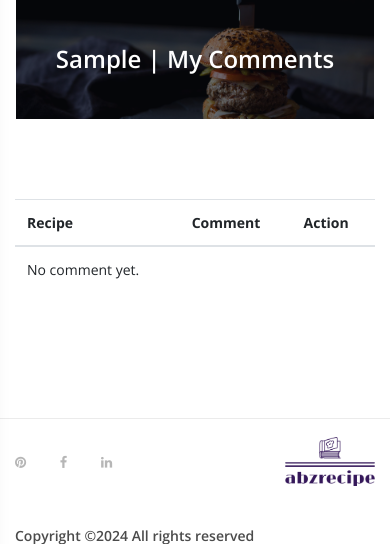
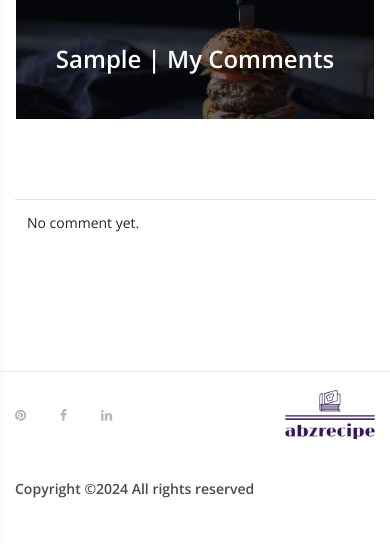
Before and after one commit to Rafz9Abz9/AbzRecipe, a Django app: page /recipes/user/comments/ in a window 390 px wide. Shown: the part 151-695 px from the top of the page. Run offline with Django 4.2, Linux system fonts and the light colour scheme; the visitor is signed in with stand-in values (Sample User, id 1); data that the repository does not hold is empty; some libraries are stand-ins or nearby versions.

Commit message:
Fixed comment UI CSS

```diff
--- a/recipe/templates/comments/comments.html
+++ b/recipe/templates/comments/comments.html
@@ -22,7 +22,7 @@
     <div class="section-padding-80">
         <div class="container">
             <table class="table table-mobile">
-                <thead>
+                <thead class="d-none d-md-block">
                     <tr>
                         <th>Recipe</th>
                         <th>Comment</th>
@@ -33,24 +33,24 @@
                 <tbody>
                     {% if comments %}
                         {%for comment in comments%}
-                            <tr>
-                                <td>
-                                    <div class="">
+                            <tr class="row">
+                                <td class="col-12 col-md-4">
+                                    <div>
                                         <a href="#" class="mr-1">
                                             <img src="{{ comment.recipe.image.url }}" alt="recipe image" width="60">
                                         </a>
-
-                                        <<span class="ml-1 text-nowrap">
+                                        <span class="ml-1 text-nowrap">
                                             <a href="#">{{comment.recipe.title}}</a>
                                         </span>
                                     </div>
                                 </td>
 
-                                <td class="comment-col">
+                                <td class="col-12 col-md-4">
                                     <h5>{{comment.message}}</h5>
                                 </td>
-                                <td class="remove-col">
-                                    <button class="btn btn-sm btn-outline-success mb-1" data-toggle="modal" data-target="#updateCommentModal{{comment.id}}">Edit Info</button>
+                                <td class="col-12 col-md-4">
+                                    <button class="btn btn-sm btn-outline-success mb-1" data-toggle="modal" data-target="#updateCommentModal{{comment.id}}">Edit</button>
+
                                     <a href="{% url 'delete_comment' recipe_id=comment.recipe.id  comment_id=comment.id%}" class="btn btn-sm btn-outline-danger" title="Delete Review">Delete</a>
                                 </td>
                             </tr>
```
